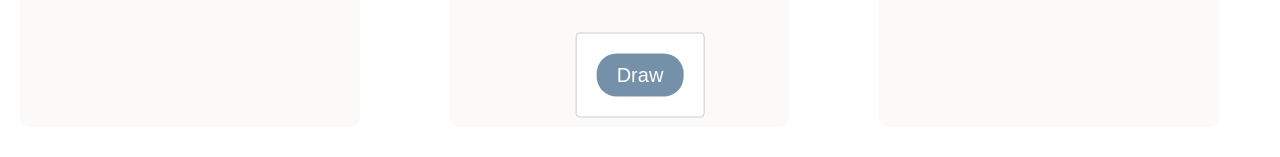
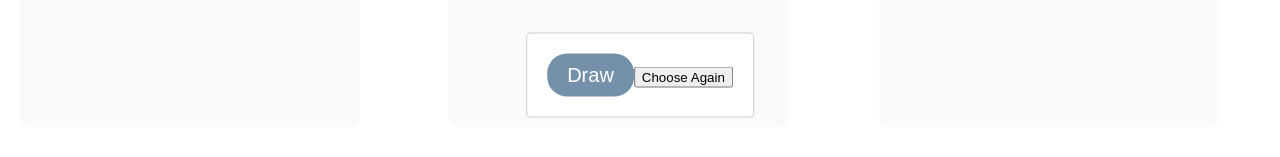
Before and after one commit to MohammadIqbalHossain/choose-a-book, a React (Create React App) app: page / in a window 1280 px wide. Both pictures are taken after a click on the button "Open". Shown: the part 325-482 px from the top of the page. Built offline with nearby package versions, Linux system fonts and the light colour scheme.

Commit message:
choose again function done

```diff
--- a/src/App.js
+++ b/src/App.js
@@ -49,6 +49,10 @@ function App() {
  }
 
 
+ const chooseAgain = () => {
+   let newCart = [];
+   setCart(newCart);
+ }
 
 
   useEffect(() => {
@@ -78,6 +82,7 @@ function App() {
         </div>
         <div className="modal-btns">
         <button onClick={getRandomItem} className="draw-btn">Draw</button>
+        <button onClick={chooseAgain}>Choose Again</button>
         </div>
       </Modal>
     </div>
```
